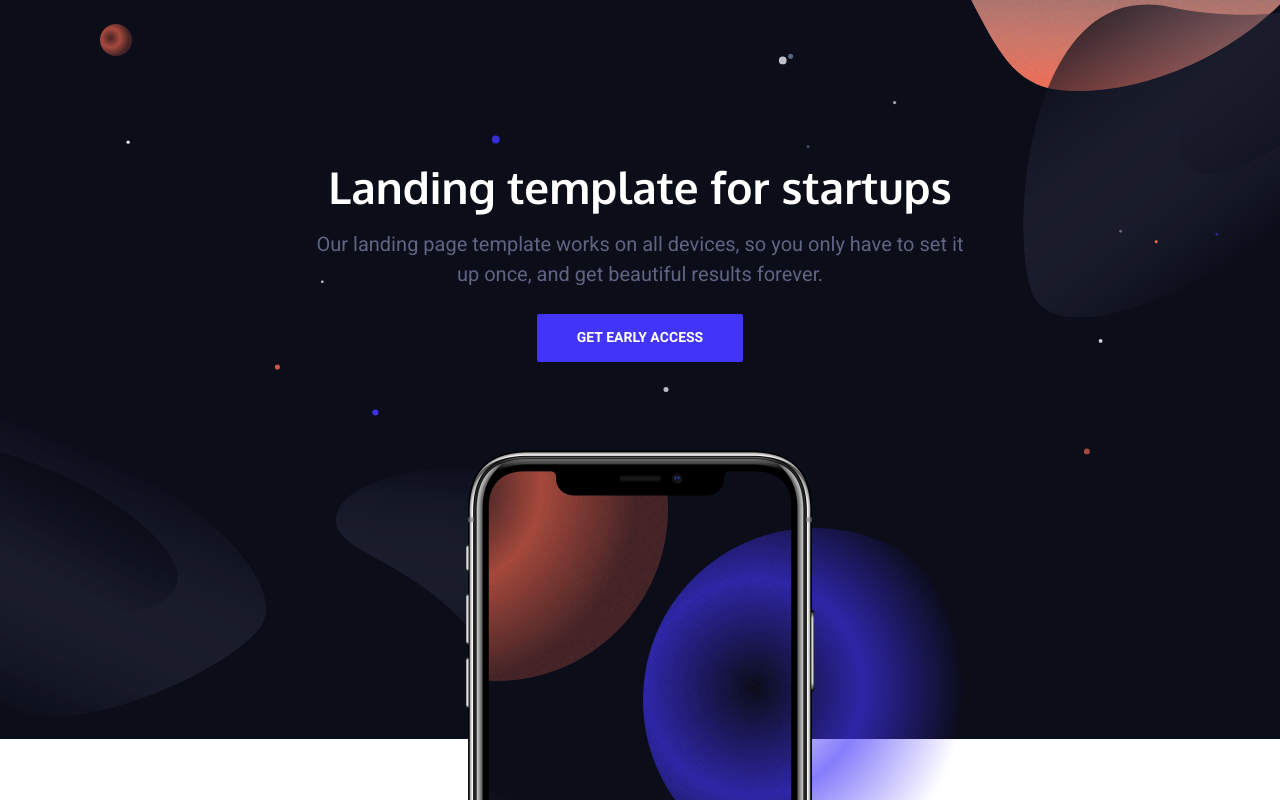
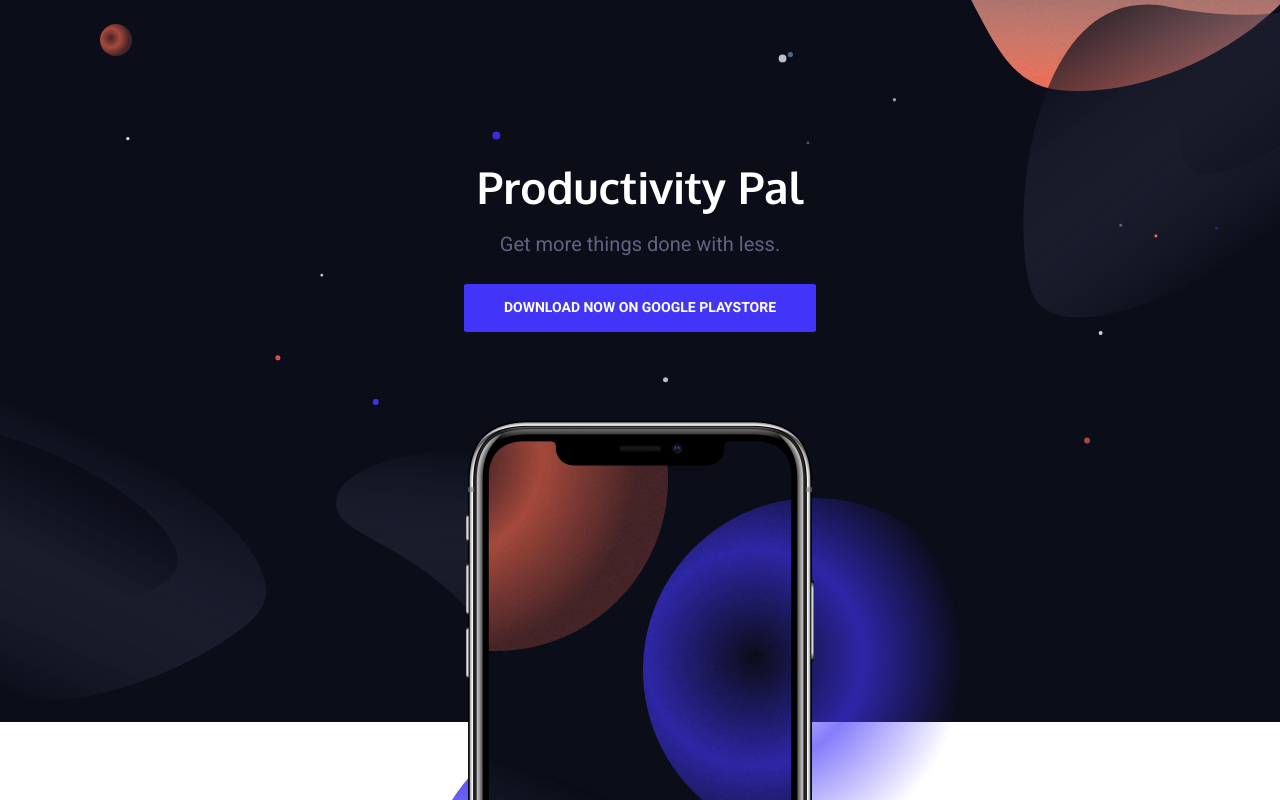
Before and after one commit to Ricecrackerz/Productivity-Pal-Landing-Page, a website: page index.html in a window 1280 px wide. Shown: the top 800 px of the page. Drawn offline with nearby package versions, Linux system fonts and the light colour scheme; files that its build step writes are made by us from their sources; files whose address does not match are found by name.

Commit message:
Started on the base title

```diff
--- a/index.html
+++ b/index.html
@@ -4,7 +4,7 @@
     <meta charset="utf-8">
     <meta http-equiv="X-UA-Compatible" content="IE=edge">
     <meta name="viewport" content="width=device-width, initial-scale=1">
-    <title>Venus Template</title>
+    <title>Productivity Pal</title>
     <link href="https://fonts.googleapis.com/css?family=Heebo:400,700|Oxygen:700" rel="stylesheet">
     <link rel="stylesheet" href="dist/css/style.css">
     <script src="https://unpkg.com/scrollreveal@4.0.5/dist/scrollreveal.min.js"></script>
@@ -34,10 +34,10 @@
                 <div class="container-sm">
                     <div class="hero-inner">
 						<div class="hero-copy">
-	                        <h1 class="hero-title mt-0">Landing template for startups</h1>
-	                        <p class="hero-paragraph">Our landing page template works on all devices, so you only have to set it up once, and get beautiful results forever.</p>
+	                        <h1 class="hero-title mt-0">Productivity Pal</h1>
+	                        <p class="hero-paragraph">Get more things done with less.</p>
 	                        <div class="hero-cta">
-								<a class="button button-primary button-wide-mobile" href="#">Get early access</a>
+								<a class="button button-primary button-wide-mobile" href="https://play.google.com/store/apps/details?id=com.vincenthoang.productivitypal">Download Now on Google Playstore</a>
 							</div>
 						</div>
 						<div class="mockup-container">
```
